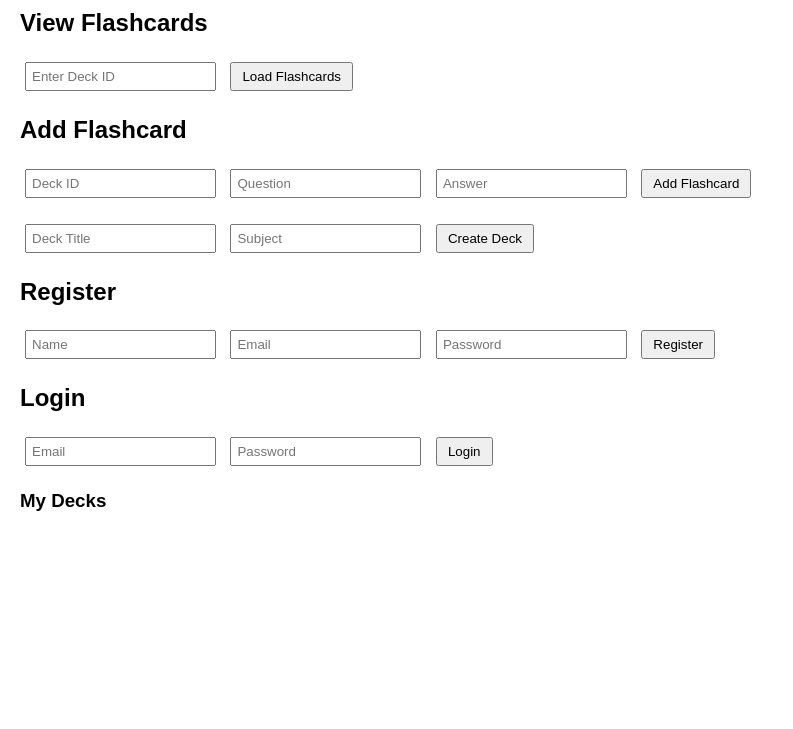
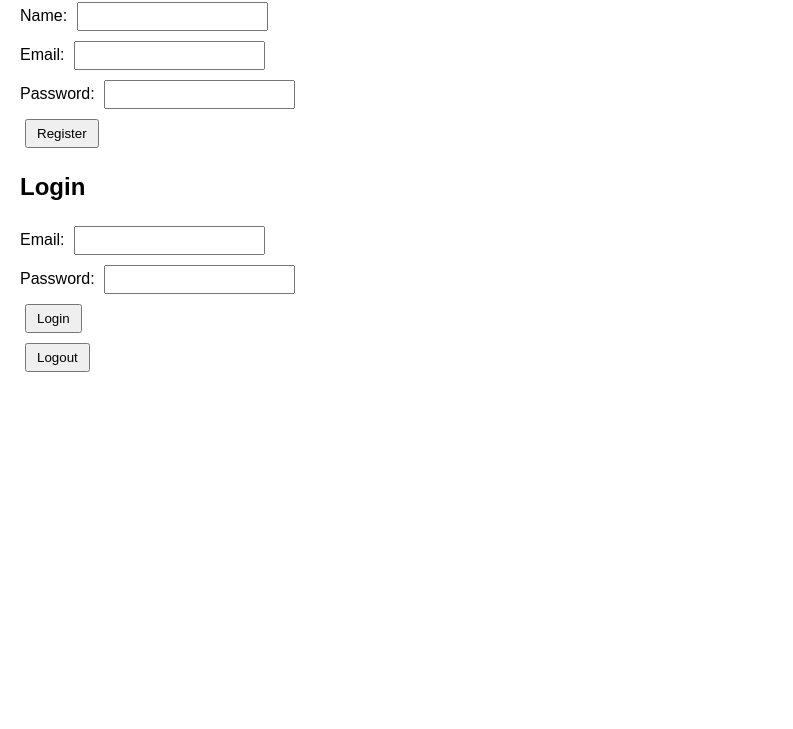
Before and after one commit to Manar-04/StudyBuddy, a plain HTML site: page frontend/index.html in a window 1280 px wide. Shown: the part 71-800 px from the top of the page, without its empty margins (0-793 px from the left). Drawn offline with Linux system fonts and the light colour scheme.

Commit message:
Update index.html

```diff
--- a/frontend/index.html
+++ b/frontend/index.html
@@ -5,67 +5,93 @@
   <title>Study Buddy</title>
   <link rel="stylesheet" href="style.css">
 </head>
+
 <body>
-  <h1>Study Buddy</h1>
+<!-- 📝 REGISTER SECTION -->
+<div id="registerSection">
+  <h2>Register</h2>
+  <form id="registerForm">
+    <label for="registerName">Name:</label>
+    <input type="text" id="registerName" required><br>
 
-  <section>
-    <h2>View Flashcards</h2>
-    <input type="number" id="deckIdInput" placeholder="Enter Deck ID">
-    <button onclick="loadFlashcards()">Load Flashcards</button>
-    <ul id="flashcardList"></ul>
-  </section>
+    <label for="registerEmail">Email:</label>
+    <input type="email" id="registerEmail" required><br>
 
-  <section>
-    <h2>Add Flashcard</h2>
-    <input type="number" id="deckIdAdd" placeholder="Deck ID">
-    <input type="text" id="questionInput" placeholder="Question">
-    <input type="text" id="answerInput" placeholder="Answer">
-    <button onclick="addFlashcard()">Add Flashcard</button>
-    <p id="addStatus"></p>
-  </section>
+    <label for="registerPassword">Password:</label>
+    <input type="password" id="registerPassword" required><br>
 
-<section>
-<form id="deckForm" onsubmit="event.preventDefault(); createDeck();">
-  <input type="text" id="deckTitle" placeholder="Deck Title" required>
-  <input type="text" id="deckSubject" placeholder="Subject" required>
-  <button type="submit">Create Deck</button>
-</form>
-<p id="deckStatus"></p>
+    <button type="submit">Register</button>
+  </form>
+  <div id="registerStatus"></div>
+</div>
 
+  <!-- 🔐 LOGIN SECTION -->
+  <div id="loginSection">
+    <h2>Login</h2>
+    <div id="loginStatus"></div>
+    <form id="loginForm">
+      <label for="emailLogin">Email:</label>
+      <input type="email" id="emailLogin" required><br>
 
-<section>
-  <h2>Register</h2>
-  <input type="text" id="registerName" placeholder="Name">
-  <input type="email" id="registerEmail" placeholder="Email">
-  <input type="password" id="registerPassword" placeholder="Password">
-  <button onclick="register()">Register</button>
-  <p id="registerStatus"></p>
-</section>
+      <label for="passwordLogin">Password:</label>
+      <input type="password" id="passwordLogin" required><br>
 
-<section>
-  <h2>Login</h2>
-  <input type="email" id="loginEmail" placeholder="Email">
-  <input type="password" id="loginPassword" placeholder="Password">
-  <button onclick="login()">Login</button>
-  <p id="loginStatus"></p>
-</section>
+      <button type="submit">Login</button>
+    </form>
+    <div id="loginMessage"></div>
+  </div>
 
+  <!-- 🧭 DASHBOARD SECTION (hidden until login) -->
+  <div id="dashboard" style="display: none;">
+    <h2>Welcome!</h2>
 
-<section id="dashboard" style="display: none;">
-  <h2 id="welcomeMessage"></h2>
-  <button onclick="showCreateDeck()">Create Deck</button>
-  <button onclick="loadMyDecks()">My Decks</button>
-  <button onclick="loadPublicDecks()">Public Decks</button>
-  <button onclick="logout()">Logout</button>
-</section>
+    <!-- 📚 View Flashcards -->
+<h3>View Flashcards</h3>
+<input type="text" id="deckIdInput" placeholder="Click a deck to load flashcards" readonly><br>
+<ul id="flashcardList"></ul>
 
+    <!-- ✅ Create Deck -->
+    <form id="deckForm">
+      <label for="deckTitle">Deck Title:</label>
+      <input type="text" id="deckTitle" required><br>
 
-<h3>My Decks</h3>
+      <label for="deckSubject">Subject:</label>
+      <input type="text" id="deckSubject" required><br>
+
+      <button type="submit">Create Deck</button>
+    </form>
+    <div id="deckStatus"></div>
+
+    <!-- ✅ Add Flashcard -->
+    <form id="flashcardForm">
+      <label for="questionInput">Question:</label>
+      <input type="text" id="questionInput" required><br>
+
+      <label for="answerInput">Answer:</label>
+      <input type="text" id="answerInput" required><br>
+
+      <label for="deckSelect">Choose Deck:</label>
+      <select id="deckSelect"></select><br>
+
+      <button type="submit">Add Flashcard</button>
+    </form>
+
+    <h3 id="flashcardHeader" style="display:none;">Flashcards for this deck:</h3>
+<ul id="flashcardList"></ul>
+    <div id="addStatus"></div>
+
+<!-- ✅ My Decks -->
+<button id="myDecksButton">Show My Decks</button>
 <ul id="myDeckList"></ul>
+  </div>
+
+  <!-- 🚪 Logout -->
+<button onclick="logout()">Logout</button>
+
 
 <script src="script.js"></script>
 
+</body>
 
 
-</body>
 </html>
```
